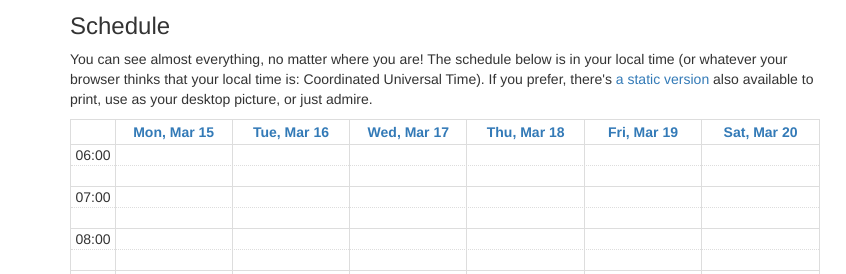
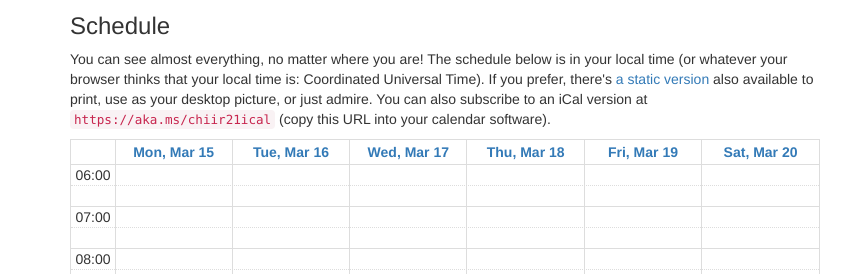
Before and after one commit to acm-chiir/chiir2021, a plain HTML site: page attend.html in a window 1280 px wide. Shown: the part 250-524 px from the top of the page, 0-846 px from the left. Drawn offline with nearby package versions, Linux system fonts and the light colour scheme; no server answers.

Commit message:
Add ical link.

```diff
--- a/attend.html
+++ b/attend.html
@@ -151,7 +151,7 @@
 
                   <h3>Schedule</h3>
 
-                  <p>You can see almost everything, no matter where you are! The schedule below is in your local time (or whatever your browser thinks that your local time is<span id="timezone"></span>). If you prefer, there's <a href="img/schedule-20210219.png">a static version</a> also available to print, use as your desktop picture, or just admire.</p>
+                  <p>You can see almost everything, no matter where you are! The schedule below is in your local time (or whatever your browser thinks that your local time is<span id="timezone"></span>). If you prefer, there's <a href="img/schedule-20210219.png">a static version</a> also available to print, use as your desktop picture, or just admire. You can also subscribe to an iCal version at <code>https://aka.ms/chiir21ical</code> (copy this URL into your calendar software).</p>
 
                   <div id="calendar"></div>
 
```
